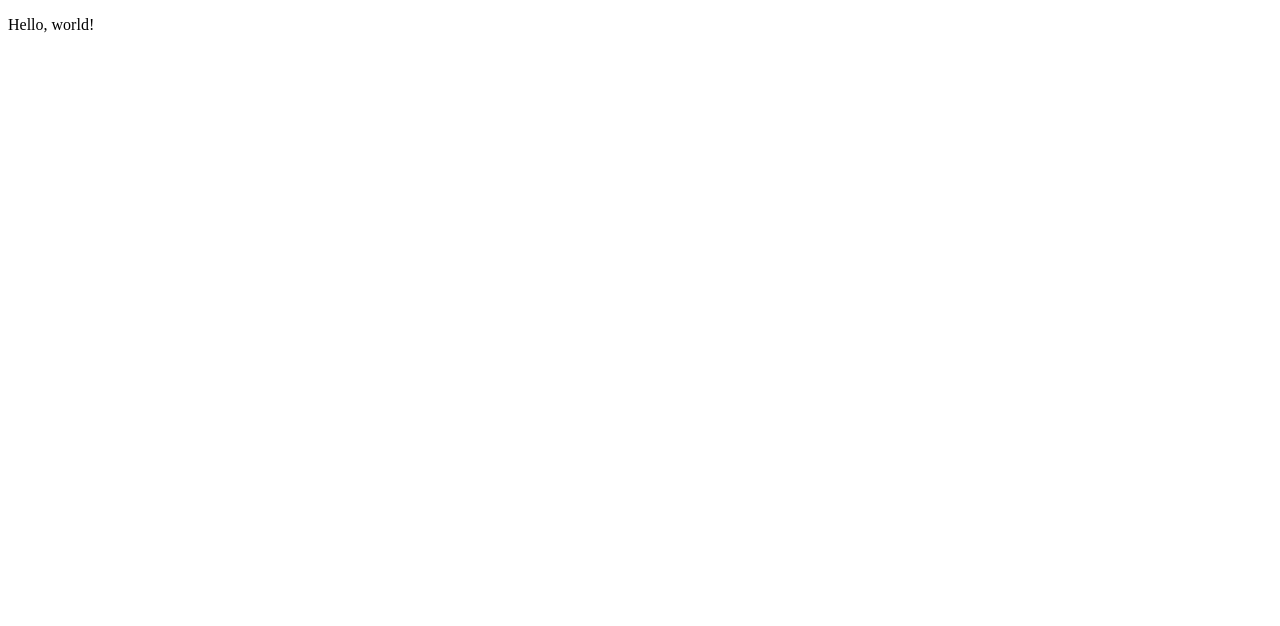
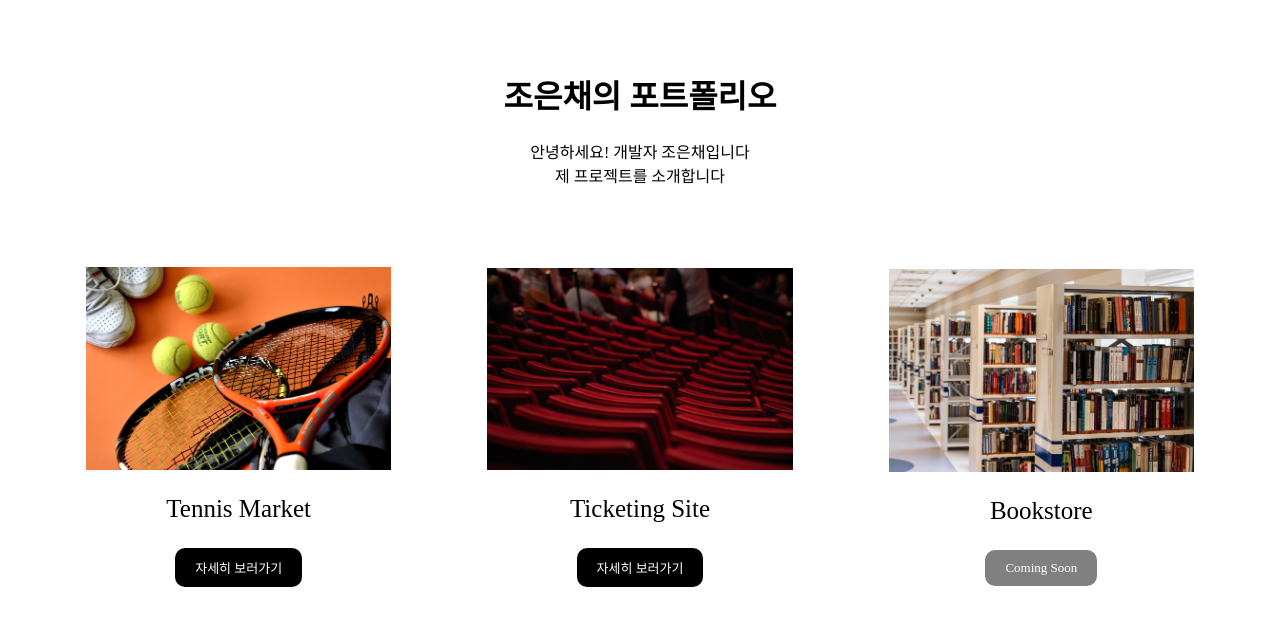
Before and after one commit to jo-eunchae/jo-eunchae.github.io, a plain HTML site: page index.html in a window 1280 px wide. Drawn offline with Linux system fonts and the light colour scheme.

Commit message:
메인 페이지 완성 : 프로젝트 페이지로 이동하는 버튼 구현

```diff
--- a/index.html
+++ b/index.html
@@ -3,8 +3,38 @@
     <head>
         <meta charset="UTF-8">
         <title>joeunchae</title>
+        <link rel="stylesheet" href="./style.css">
     </head>
     <body>
-        <p>Hello, world!</p>
+        <!-- 자기소개개 -->
+        <h1>조은채의 포트폴리오</h1>
+        <div id="txt_welcome">
+            안녕하세요! 개발자 조은채입니다<br>
+            제 프로젝트를 소개합니다<br>
+        </div>
+
+        <div class="portfolio_container">
+            <!-- 테니스 마켓 -->
+            <div class="portfolio">
+                <img class="portfolio_img" src="./img/tennisMarket.jpg">
+                <p class="portfolio_title">Tennis Market</p>
+                <a class="portfolio_btn" href="./tennisMarket/index.html"
+                    title="Tennis Market으로 이동하기">자세히 보러가기</a>
+            </div>
+            <!-- 공연 예매 사이트 -->
+            <div class="portfolio">
+                <img class="portfolio_img" src="./img/ticketingSite.jpg">
+                <p class="portfolio_title">Ticketing Site</p>
+                <a class="portfolio_btn" href="./ticketingSite/index.html"
+                    title="Ticketing Site로 이동하기">자세히 보러가기</a>
+            </div>
+            <!-- 온라인 서점 -->
+            <div class="portfolio">
+                <img class="portfolio_img" src="./img/bookstore.jpg">
+                <p class="portfolio_title">Bookstore</p>
+                <a id="comingSoon_btn" class="portfolio_btn"
+                    title="아직 준비 중입니다">Coming Soon</a>
+            </div>
+        </div>
     </body>
 </html>
--- /dev/null
+++ b/style.css
@@ -0,0 +1,50 @@
+/* 자기소개 */
+h1 {
+    padding-top: 50px;
+    text-align: center;
+}
+
+#txt_welcome {
+    margin-bottom: 80px;
+    text-align: center;
+}
+
+/* 포트폴리오 */
+.portfolio_container {
+    display: grid;
+    grid-template-columns: 1fr 1fr 1fr;
+    gap: 20px;
+    padding: 0 40px;
+}
+.portfolio {
+    display: flex;
+    flex-direction: column; /* 자식 요소들 세로 배치 */
+    align-items: center; /* 가로로 중앙 정렬 */
+    justify-content: center; /* 세로로 중앙 정렬 */
+}
+
+.portfolio_img {
+    width: 80%;
+    height: auto;
+}
+.portfolio_title {
+    font-size: 25px;
+}
+.portfolio_btn {
+    display: inline-block;
+    padding: 10px 20px;
+
+    font-size: 13px;
+    color: white;
+    text-decoration: none;
+
+    background-color: black;
+    border-radius: 10px;
+    transition: background-color 0.3s ease;
+}
+.portfolio_btn:hover {
+    background-color: #555;
+}
+#comingSoon_btn {
+    background-color: gray;
+}
--- /dev/null
+++ b/tennisMarket/style.css
@@ -0,0 +1,3 @@
+h1 {
+    text-align: center;
+}
--- /dev/null
+++ b/ticketingSite/style.css
@@ -0,0 +1,3 @@
+h1 {
+    text-align: center;
+}
```
Also changed, not shown: tennisMarket/index.html (added, +11 -0 lines), ticketingSite/index.html (added, +11 -0 lines), img/bookstore.jpg (added), img/tennisMarket.jpg (added), img/ticketingSite.jpg (added).
